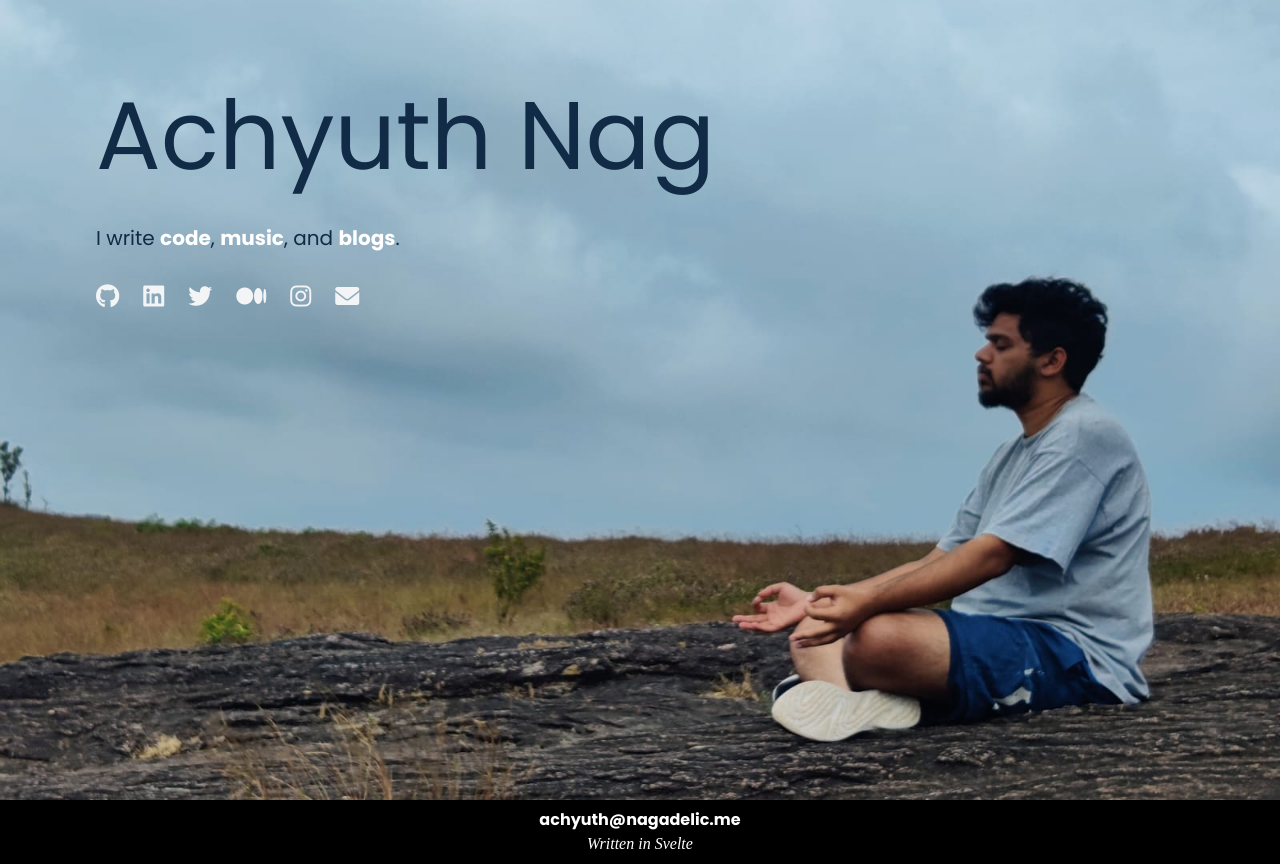
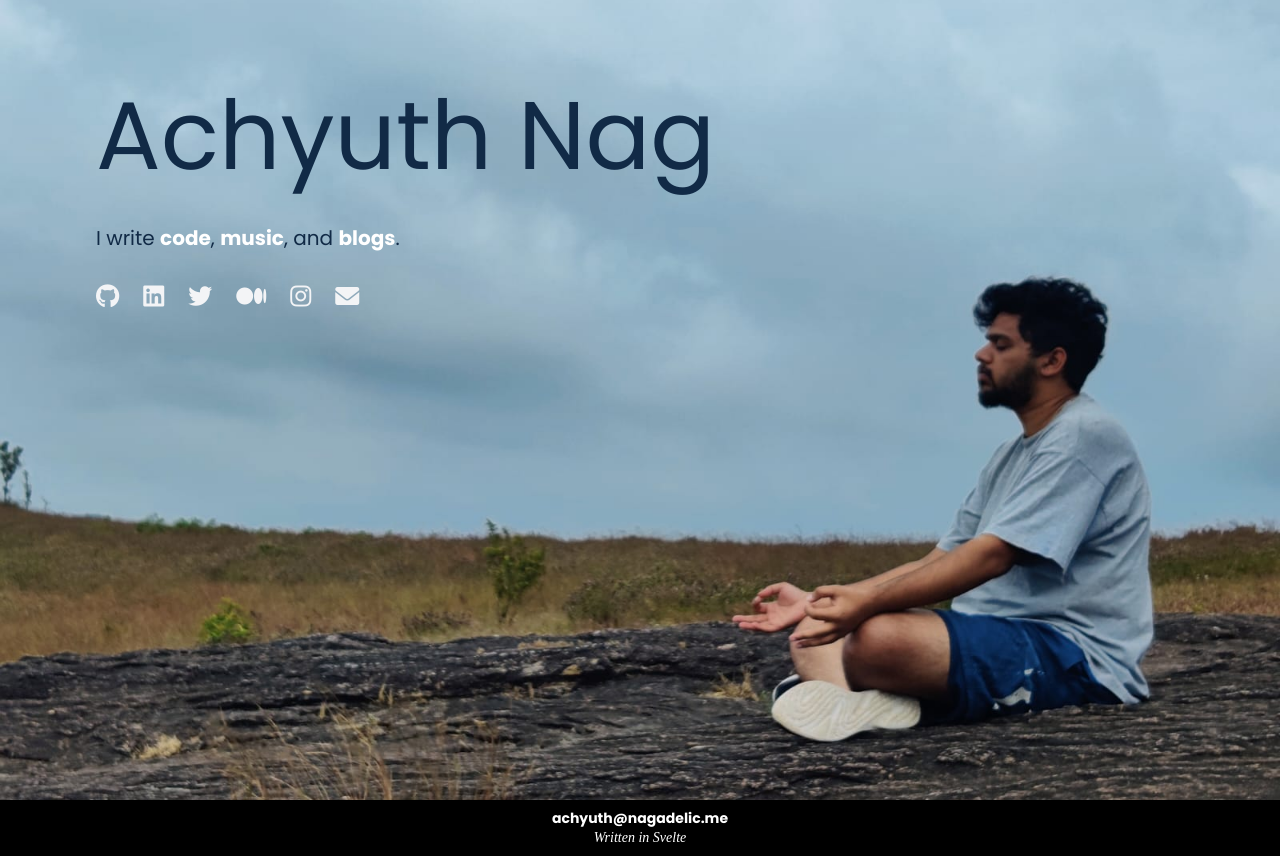
Before and after one commit to achyuth13/achyuth13.github.io, a SvelteKit app: page / in a window 1280 px wide. Built offline with nearby package versions, Linux system fonts and the light colour scheme.

Commit message:
Reduce size of footer

```diff
--- a/src/routes/+layout.svelte
+++ b/src/routes/+layout.svelte
@@ -8,8 +8,8 @@
         <slot />
     </main>
     <footer class="py-2 flex flex-col items-center justify-center bg-black text-white">
-        <a class="font-bold text-white" href="mailto:achyuth@nagadelic.me" role="button">achyuth@nagadelic.me</a>
-        <div class="font-serif">
+        <a class="font-bold text-white text-sm" href="mailto:achyuth@nagadelic.me" role="button">achyuth@nagadelic.me</a>
+        <div class="font-serif text-sm">
             <span class="italic">Written in <a href="https://kit.svelte.dev" class="italic">Svelte</a></span>
         </div>
     </footer>
```
